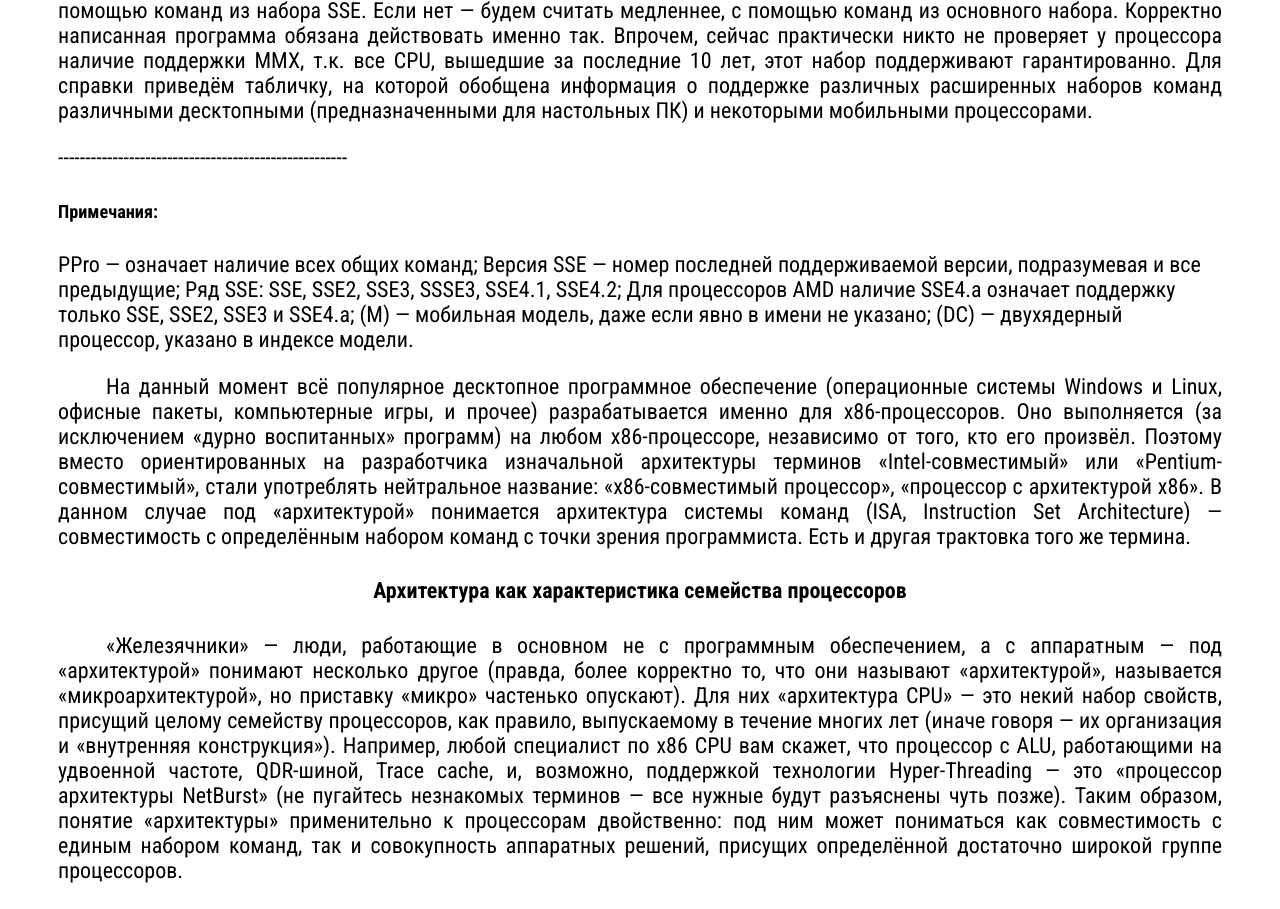
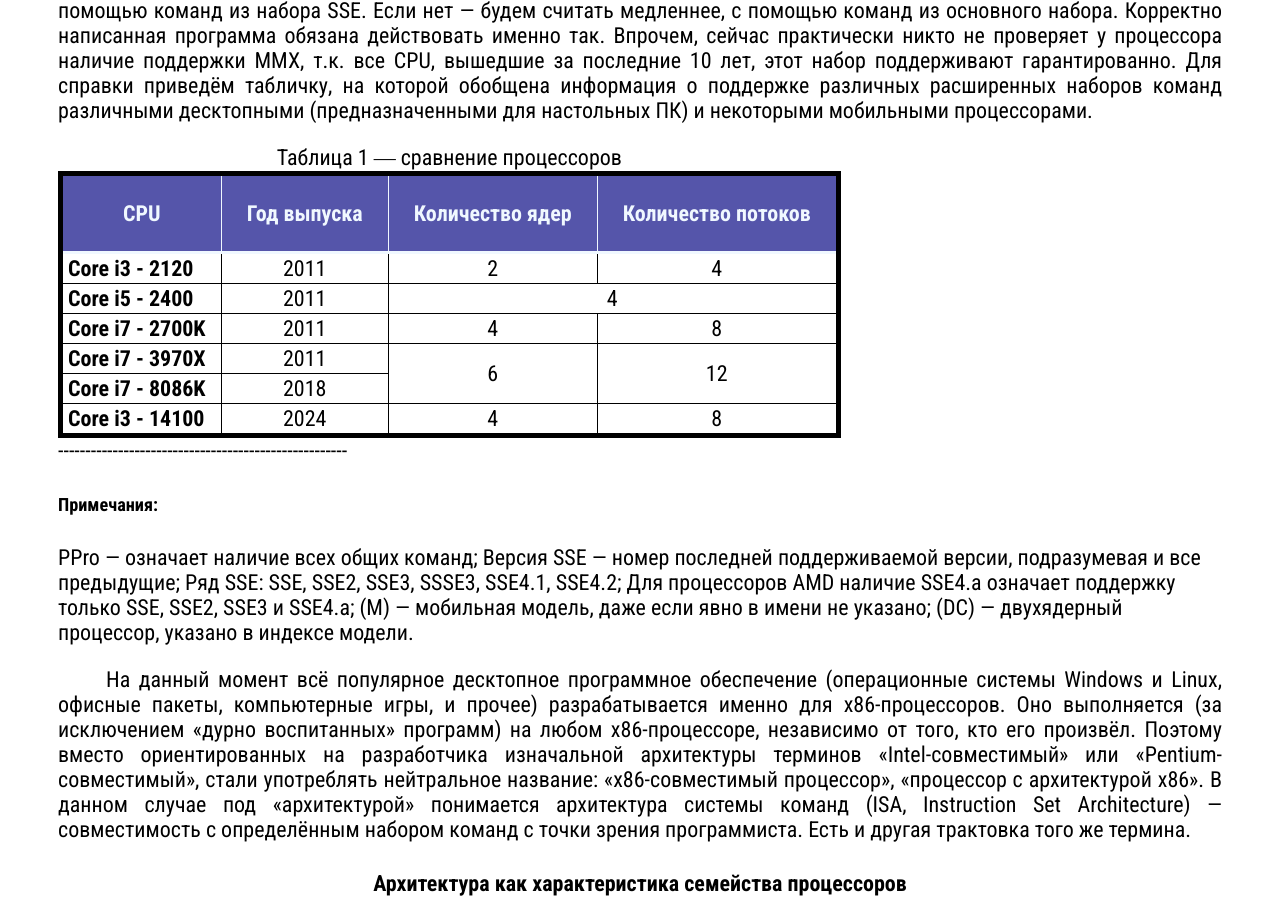
Before and after one commit to DyadushinaIS/Web, a plain HTML site: page 02-CPU/cpu.html in a window 1280 px wide. Shown: the part 6949-7858 px from the top of the page. Drawn offline with Linux system fonts and the light colour scheme.

Commit message:
table done

```diff
--- a/02-CPU/cpu.html
+++ b/02-CPU/cpu.html
@@ -7,6 +7,7 @@
     <link rel="preconnect" href="https://fonts.gstatic.com" crossorigin>
     <link href="https://fonts.googleapis.com/css2?family=Roboto+Condensed:ital,wght@0,100..900;1,100..900&family=Roboto:ital,wght@0,100..900;1,100..900&display=swap" rel="stylesheet">-->
     <link rel="stylesheet" href="cpu.css">
+    <link rel="stylesheet" href="table.css">
     <title>CPU</title>
 </head>
 <body>
@@ -135,6 +136,56 @@
     <p>
         Для чего предназначены дополнительные наборы команд? В первую очередь — для увеличения быстродействия при выполнении наиболее частых операций. Одна команда из дополнительного набора, как правило, выполняет действие, для которого понадобилась бы небольшая процедура, состоящая из команд основного набора, причём специальная команда выполняется процессором быстрее, чем заменяющая её последовательность. Однако в 99% случаев ничего такого, чего нельзя было бы сделать с помощью основных команд, команды из дополнительного набора также не делают. Таким образом, упомянутая выше программная проверка поддержки дополнительных наборов команд процессором должна выполнять очень простую функцию: если, например, процессор поддерживает SSE — значит, считать будем быстро и с помощью команд из набора SSE. Если нет — будем считать медленнее, с помощью команд из основного набора. Корректно написанная программа обязана действовать именно так. Впрочем, сейчас практически никто не проверяет у процессора наличие поддержки MMX, т.к. все CPU, вышедшие за последние 10 лет, этот набор поддерживают гарантированно. Для справки приведём табличку, на которой обобщена информация о поддержке различных расширенных наборов команд различными десктопными (предназначенными для настольных ПК) и некоторыми мобильными процессорами.
     </p>
+    <table>
+        <caption>Таблица 1 &#8213; сравнение процессоров</caption>
+        <thead>
+            <tr>
+                <th>CPU</th>
+                <th>Год выпуска</th>
+                <th>Количество ядер</th>
+                <th>Количество потоков</th>
+            </tr>
+        </thead>
+        <!------------------------------------------------------->
+        <tbody>
+            <tr>
+                <th>Core i3 - 2120</th>
+                <td>2011</td>
+                <td>2</td>
+                <td>4</td>
+            </tr>
+            <tr>
+                <th>Core i5 - 2400</th>
+                <td>2011</td>
+                <td colspan="2">4</td>
+                <!--<td>4</td>-->
+            </tr>
+            <tr>
+                <th>Core i7 - 2700K </th>
+                <td>2011</td>
+                <td>4</td>
+                <td>8</td>
+            </tr>
+            <tr>
+                <th>Core i7 - 3970X</th>
+                <td>2011</td>
+                <td rowspan="2">6</td>
+                <td rowspan="2">12</td>
+            </tr>
+            <tr>
+                <th>Core i7 - 8086K</th>
+                <td>2018</td>
+                <!--<td>6</td>
+                <td>12</td>-->
+            </tr>
+            <tr>
+                <th>Core i3 - 14100</th>
+                <td>2024</td>
+                <td>4</td>
+                <td>8</td>
+            </tr>
+        </tbody>
+    </table>
     -----------------------------------------------------
     <h5>Примечания:</h5>
     PPro — означает наличие всех общих команд;
--- /dev/null
+++ b/02-CPU/table.css
@@ -0,0 +1,30 @@
+table
+{
+    border:solid 5px;
+    border-collapse:collapse;
+}
+thead
+{
+    border-bottom:solid 3px;
+    background-color:#5555AA;
+    color:aliceblue;
+}
+    thead th
+    {
+        padding:25px;
+    }
+th,td
+{
+    border:solid 1px;
+}
+tbody th
+{
+    text-align:left;
+    padding:2px;
+    padding-left:5px;
+    padding-right:15px;
+}
+tbody td
+{
+    text-align:center;
+}
```
